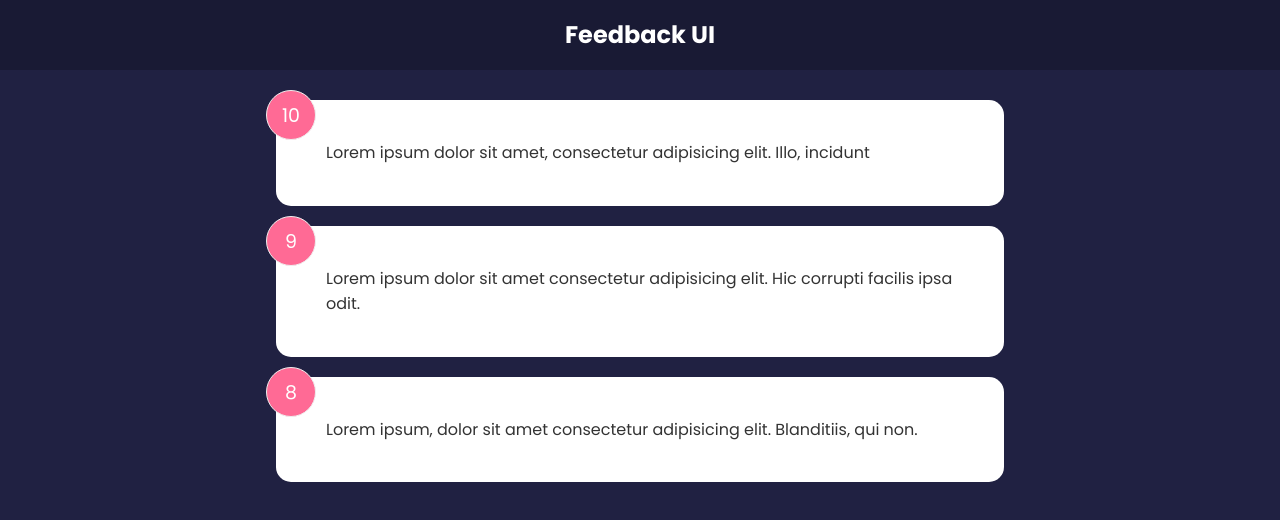
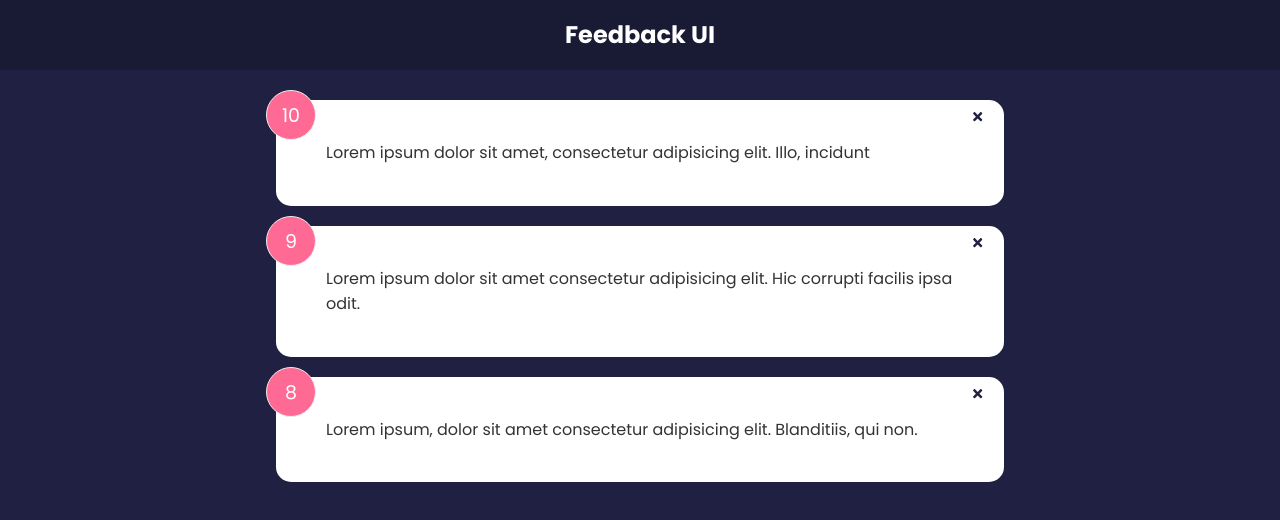
Before and after one commit to visheshtomarr/feedback-app, a React (Create React App) app: page / in a window 1280 px wide. Shown: the top 520 px of the page. Built offline with nearby package versions, Linux system fonts and the light colour scheme.

Commit message:
Added delete button for feedback

```diff
--- a/package.json
+++ b/package.json
@@ -8,6 +8,7 @@
     "@testing-library/user-event": "^13.5.0",
     "react": "^18.3.1",
     "react-dom": "^18.3.1",
+    "react-icons": "^5.3.0",
     "react-scripts": "5.0.1",
     "web-vitals": "^2.1.4"
   },
--- a/src/App.js
+++ b/src/App.js
@@ -7,11 +7,19 @@
     // Declaring 'App' level state and set-state method for FeedbackData.
     const [feedback, setFeedback] = useState(FeedbackData);
 
+    // Function to delete feedback.
+    const deleteFeedback = (id) => {
+        if(window.confirm("Are you sure you want to delete?")) {
+            // Filters the 'Feedback' array and removes the item that has 'id'.
+            setFeedback(feedback.filter((item) => item.id !== id));
+        }
+    }
+
     return (
         <>
             <Header text="Feedback UI" bgColor="hsl(238, 35%, 15%)" />
             <div className="container">
-                <FeedbackList feedback={feedback} />
+                <FeedbackList feedback={feedback} handleDelete={deleteFeedback} />
             </div>
         </>
     )
--- a/src/Components/FeedbackItem.jsx
+++ b/src/Components/FeedbackItem.jsx
@@ -1,10 +1,14 @@
+import { FaTimes } from 'react-icons/fa';
 import PropTypes from 'prop-types';
 import Card from "./shared/Card";
 
-function FeedbackItem({ item }) {
+function FeedbackItem({ item, handleDelete }) {
     return (
         <Card reverse={false}>
             <div className="num-display">{item.rating}</div>
+            <button onClick={() => handleDelete(item.id)} className="close">
+                <FaTimes color='#202142' />
+            </button>
             <div className="text-display">{item.text}</div>
         </Card>
     )
--- a/src/Components/FeedbackList.jsx
+++ b/src/Components/FeedbackList.jsx
@@ -1,7 +1,7 @@
 import FeedbackItem from "./FeedbackItem";
 import PropTypes from 'prop-types';
 
-function FeedbackList({ feedback }) {
+function FeedbackList({ feedback, handleDelete }) {
     // If there is no feedback or the feedback array's lenght is zero, we return "No Feedback yet!"
     if (!feedback || feedback.length === 0) {
         return <p>No Feeback yet!</p>;
@@ -10,7 +10,11 @@
     return (
         <div className="feedback-list">
             {feedback.map((feedbackItem) => (
-                <FeedbackItem key={feedbackItem.id} item={feedbackItem} />
+                <FeedbackItem
+                    key={feedbackItem.id}
+                    item={feedbackItem}
+                    handleDelete={handleDelete}
+                 />
             ))}
         </div>
     )
--- a/src/index.css
+++ b/src/index.css
@@ -42,7 +42,7 @@
 }
 
 .card.reverse {
-  background-color: hsl(238, 35%, 15%);
+  background-color: #191a34;
   color: #fff;
 }
 
```
Also changed, not shown: 1 other file (tests, documents, lock files or other folders).
